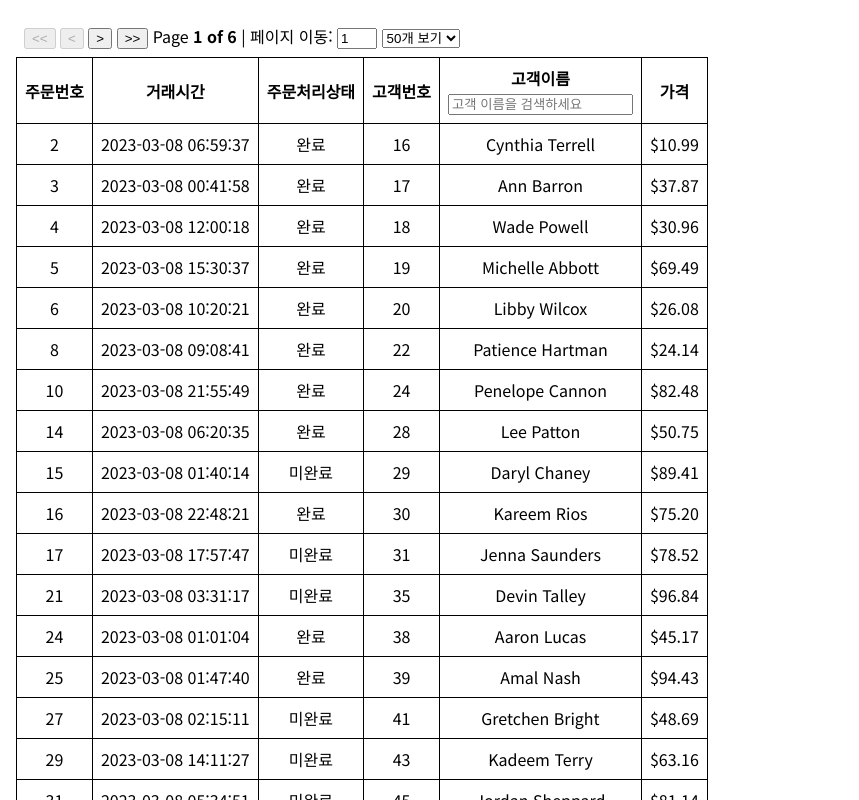
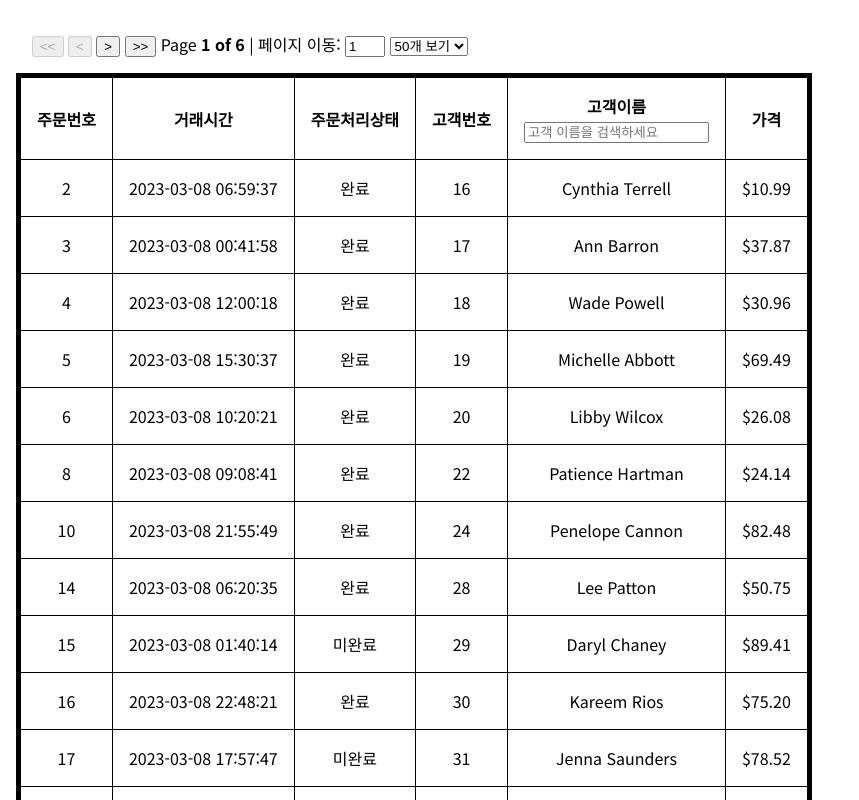
Before and after one commit to SongNoin/pre-onboarding-9th-4-SongNoin, a React (Vite) app: page / in a window 1280 px wide. Shown: the top 800 px of the page, without its empty margins (0-859 px from the left). Built offline with nearby package versions, Linux system fonts and the light colour scheme.

Commit message:
style 표 스타일 수정

```diff
--- a/src/components/table/units/MainTable.styles.ts
+++ b/src/components/table/units/MainTable.styles.ts
@@ -5,7 +5,7 @@ export const StyledMainTable = styled.div`
 
   table {
     border-spacing: 0;
-    border: 1px solid black;
+    border: 5px solid black;
     text-align: center;
 
     tr {
@@ -15,11 +15,10 @@ export const StyledMainTable = styled.div`
         }
       }
     }
-
     th,
     td {
       margin: 0;
-      padding: 0.5rem;
+      padding: 1rem;
       border-bottom: 1px solid black;
       border-right: 1px solid black;
 
@@ -30,6 +29,6 @@ export const StyledMainTable = styled.div`
   }
 
   .pagination {
-    padding: 0.5rem;
+    padding: 1rem;
   }
 `;
--- a/src/pages/Main.tsx
+++ b/src/pages/Main.tsx
@@ -15,9 +15,5 @@ export const MainPage = () => {
     const tableResData = await getTableDataApi(todayDate);
     tableResData && setTableData(tableResData);
   }
-  return (
-    <>
-      <MainTable tableData={tableData} />
-    </>
-  );
+  return <MainTable tableData={tableData} />;
 };
```
